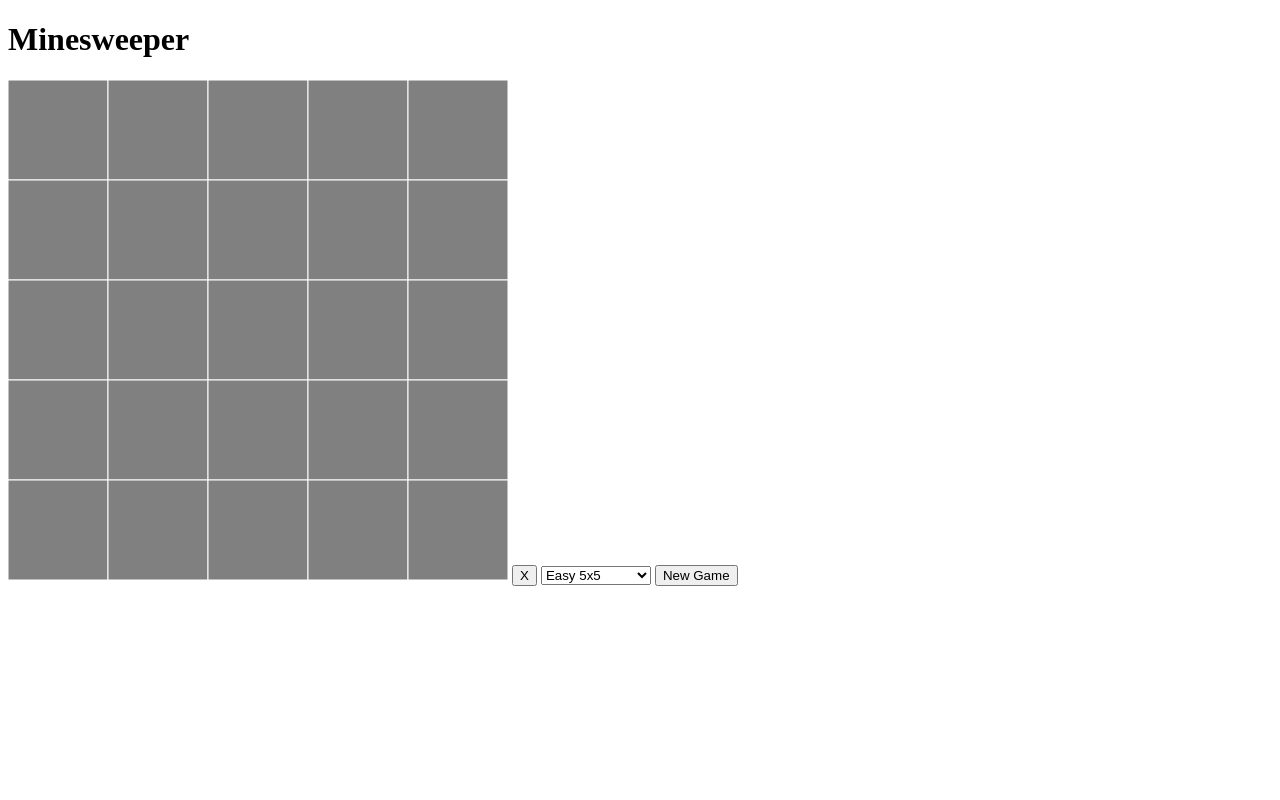
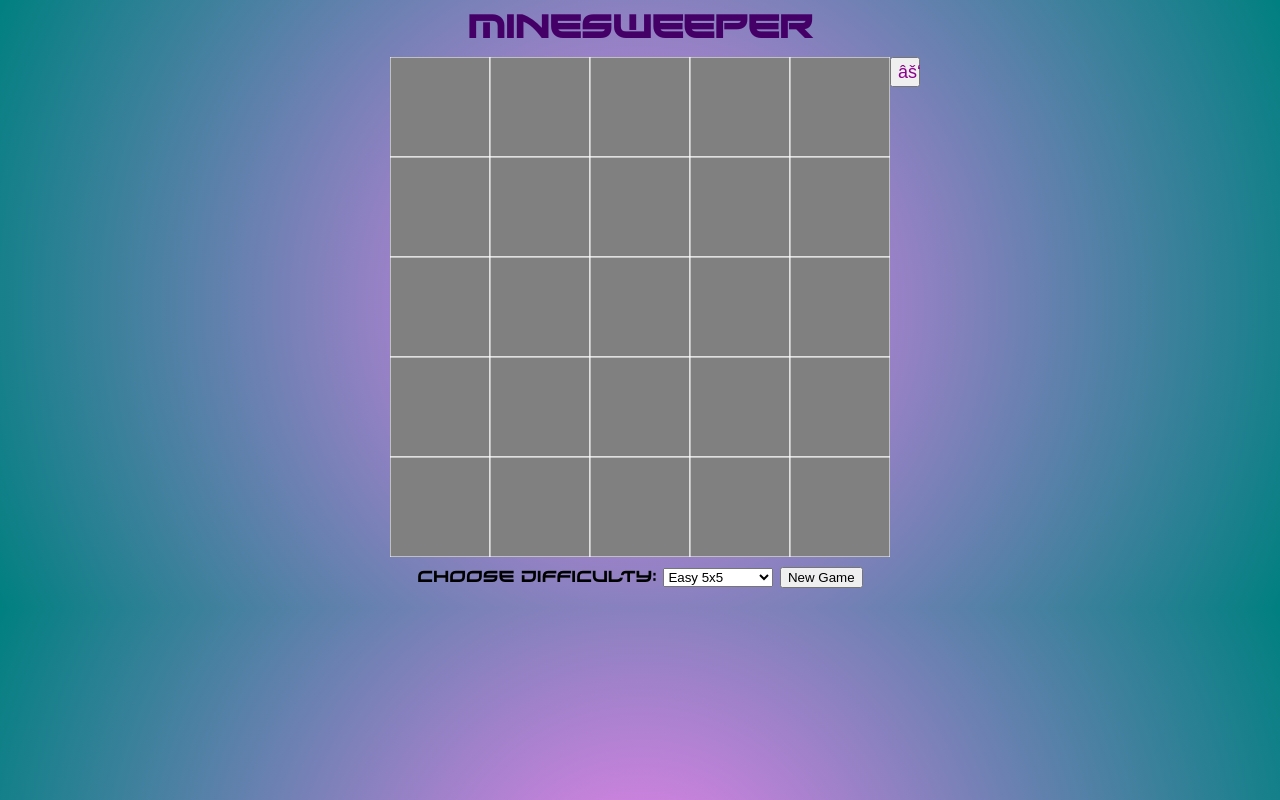
Before and after one commit to brybry129/Minesweeper, a plain HTML site: page index.html in a window 1280 px wide. Drawn offline with Linux system fonts and the light colour scheme.

Commit message:
Implemented CSS styling for fonts, grid container and margins. Added flag emoji and changed button to highlight when toggled on. Added a div container to hold grid and another div container to hold the dropdown select difficulty and start new game button

```diff
--- a/index.html
+++ b/index.html
@@ -5,17 +5,22 @@
     <title>Minesweeper</title>
     <script src="mineGame.js"></script>
     <script src="minesweeper.js"></script>
-
+    <link rel="stylesheet" href="style.css">
 </head>
 <body>
     <h1>Minesweeper</h1>
+    <div class="grid-container">
         <canvas id="gameArea" width="500" height="500"></canvas>
-    <input id="flag" type="button" value="X">
+        <button id="flag">⚑</button>
+        <div class="dropdown">
+            <label for="difficulty">Choose difficulty:</label>
             <select id="difficulty" name="difficulty" type="dropdown">
                 <option value="easy">Easy 5x5</option>
                 <option value="medium">Medium 10x10</option>
                 <option value="hard">Hard 20x20</option>
             </select>
             <input id="newGame" type="button" value="New Game">
+        </div>
         <div id="gameInfo"></div>
+    </div>
 </body>
--- a/minesweeper.js
+++ b/minesweeper.js
@@ -47,11 +47,11 @@ function toggleFlag()
 
     if (!flagOn)
     {
-        flagButton.style.color = "red";
+        flagButton.classList.add("highlight");
     }
     else
     {
-        flagButton.style.color = "black";
+        flagButton.classList.remove("highlight")
     }
     flagOn = !flagOn;
 }
@@ -133,8 +133,8 @@ function render()
             // Check if tile is flagged
             if (currentTile.flagged)
             {
-                ctx.fillStyle = "green";
-                ctx.fillText("X", tileWidth * col + (tileWidth/2) - 20, tileHeight * row + (tileHeight/2) + 20);
+                ctx.fillStyle = "darkmagenta";
+                ctx.fillText("⚑", tileWidth * col + (tileWidth/2) - 20, tileHeight * row + (tileHeight/2) + 20);
             }
             // Check if tile is revealed and not a mine
             else if (currentTile.revealed && !currentTile.mine)
--- a/style.css
+++ b/style.css
@@ -0,0 +1,58 @@
+@font-face
+{
+    font-family: gameFont;
+    src: url(xirod.otf);
+}
+
+body
+{
+    font-family: gameFont;
+    background: radial-gradient(circle, violet, teal);
+}
+
+h1
+{
+    color: rgb(69, 0, 104);
+    margin: 0 auto;
+    text-align: center;
+}
+
+.grid-container
+{
+    display: grid;
+    width: 500px;
+    grid-template-rows: auto auto auto;
+    grid-template-columns: auto auto;
+    margin: 10px auto;
+}
+
+#flag
+{
+    height: 30px;
+    width: 30px;
+    color: darkmagenta;
+    font-size: large;
+
+}
+
+.dropdown
+{
+    margin: 10px auto;
+}
+
+.highlight
+{
+    background-color: rgba(175, 1, 175, 0.263);
+}
+
+#gameInfo
+{
+    grid-row: 3 / 4;
+    grid-column: 1 / 2;
+    margin: auto;
+}
+
+p
+{
+    text-align: center;
+}
```
Also changed, not shown: xirod.otf (added). Lines whose indentation alone changed are shown as unchanged.
